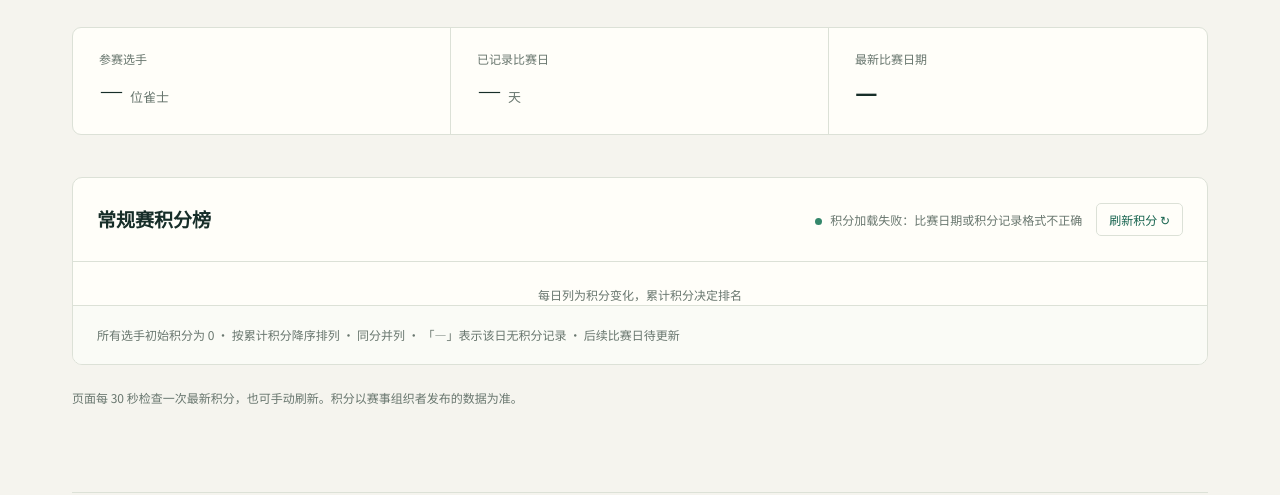
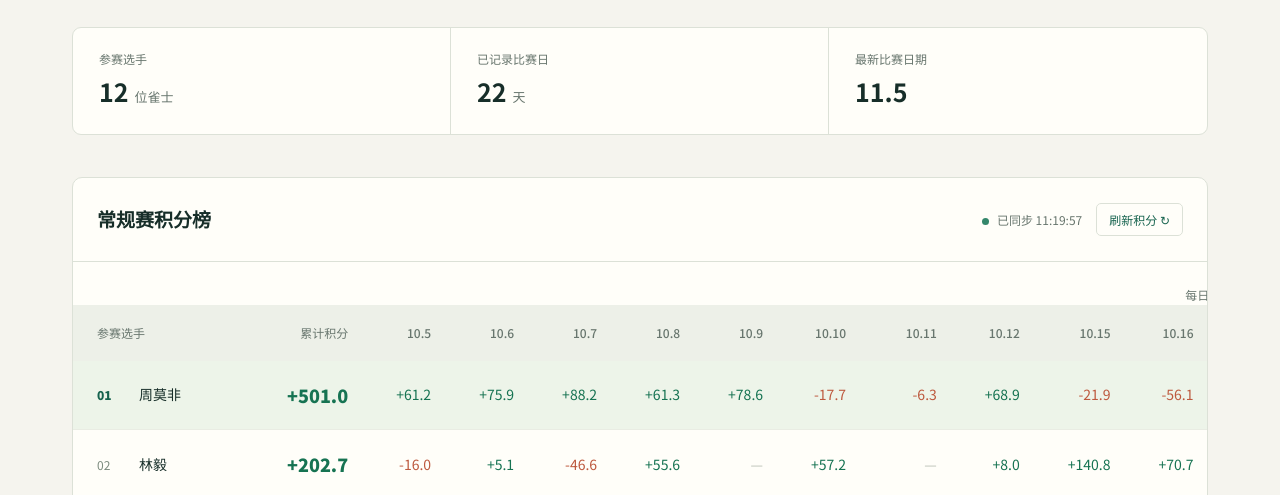
Before and after one commit to nice-nice-star/nice-nice-star.github.io, a plain HTML site: page scoreboard/index.html in a window 1280 px wide. Shown: the part 305-800 px from the top of the page. Drawn offline with Linux system fonts and the light colour scheme.

Commit message:
修复了一些bug

```diff
--- a/scoreboard/index.html
+++ b/scoreboard/index.html
@@ -1,5 +1,5 @@
 <!doctype html>
-<html lang="zh-CN"><head><meta charset="utf-8"><meta name="viewport" content="width=device-width,initial-scale=1"><meta name="description" content="机房争霸杯实时积分榜，查看所有参赛选手的累计积分与每日积分变化。"><title>实时排名 · 机房争霸杯</title><link rel="stylesheet" href="../assets/style.css"><script src="scoreboard.js?v=20261008-2" defer></script></head>
+<html lang="zh-CN"><head><meta charset="utf-8"><meta name="viewport" content="width=device-width,initial-scale=1"><meta name="description" content="机房争霸杯实时积分榜，查看所有参赛选手的累计积分与每日积分变化。"><title>实时排名 · 机房争霸杯</title><link rel="stylesheet" href="../assets/style.css"><script src="scoreboard.js?v=20261105-1" defer></script></head>
 <body><header><nav class="nav" aria-label="主导航"><a class="brand" href="../"><span class="mark">發</span>机房争霸杯</a><div class="navlinks"><a href="../">比赛规则</a><a href="./" aria-current="page">实时排名 ↗</a></div></nav></header>
 <main><section class="hero"><div><div class="eyebrow">THE LEADERBOARD / 常规赛</div><h1>每一局，都算数。</h1><p class="intro">从零开始，凭实力登榜。查看累计积分与每个比赛日的得失。</p></div><div class="tiles" aria-hidden="true"><span class="tile">東</span><span class="tile red">中</span><span class="tile">發</span></div></section>
 <div class="stats"><div class="stat"><small>参赛选手</small><strong id="player-count">—</strong><span>位雀士</span></div><div class="stat"><small>已记录比赛日</small><strong id="date-count">—</strong><span>天</span></div><div class="stat"><small>最新比赛日期</small><strong id="latest-date">—</strong></div></div>
--- a/scoreboard/scoreboard.js
+++ b/scoreboard/scoreboard.js
@@ -12,15 +12,28 @@ function cell(tag, text, className = '') {
 }
 function signed(value) { return `${value > 0 ? '+' : ''}${value.toFixed(1)}`; }
 function color(value) { return value > 0 ? 'positive' : value < 0 ? 'negative' : ''; }
+function normalizeDate(value) {
+  const match = typeof value === 'string' && /^(\d{4})-(\d{1,2})-(\d{1,2})$/.exec(value);
+  if (!match) throw new Error(`比赛日期格式不正确：${value}，请使用 YYYY-MM-DD`);
+  const [, year, month, day] = match;
+  const normalized = `${year}-${month.padStart(2, '0')}-${day.padStart(2, '0')}`;
+  const date = new Date(`${normalized}T00:00:00Z`);
+  if (!Number.isFinite(date.getTime()) || date.toISOString().slice(0, 10) !== normalized) {
+    throw new Error(`比赛日期不存在：${value}`);
+  }
+  return normalized;
+}
 function validate(data) {
-  if (!Array.isArray(data.players) || !data.players.length || data.players.some(p => typeof p !== 'string' || !p.trim()) || new Set(data.players).size !== data.players.length || !Array.isArray(data.dates)) throw new Error('选手名单或比赛记录格式不正确');
-  for (const day of data.dates) {
-    if (!/^\d{4}-\d{2}-\d{2}$/.test(day.date) || !day.changes || typeof day.changes !== 'object' || Array.isArray(day.changes)) throw new Error('比赛日期或积分记录格式不正确');
+  if (!data || !Array.isArray(data.players) || !data.players.length || data.players.some(p => typeof p !== 'string' || !p.trim()) || new Set(data.players).size !== data.players.length || !Array.isArray(data.dates)) throw new Error('选手名单或比赛记录格式不正确');
+  const dates = data.dates.map(day => {
+    if (!day || !day.changes || typeof day.changes !== 'object' || Array.isArray(day.changes)) throw new Error('比赛日期或积分记录格式不正确');
+    const date = normalizeDate(day.date);
     for (const [name, value] of Object.entries(day.changes)) {
       if (!data.players.includes(name) || typeof value !== 'number' || !Number.isFinite(value) || Math.abs(value * 10 - Math.round(value * 10)) > 0.000001) throw new Error(`积分记录不正确：${day.date} ${name}；请检查姓名和分数（最多一位小数）`);
     }
-  }
-  return data;
+    return {...day, date};
+  });
+  return {...data, dates};
 }
 function aggregateDays(records) {
   const dates = new Map();
--- a/scoreboard/scores.json
+++ b/scoreboard/scores.json
@@ -31,8 +31,8 @@
     {"date": "2026-10-29", "changes": {"潘彦": 66.3, "叶梓弘": 6.2, "王中天": -14.1, "余哲伟": -58.4}},
     {"date": "2026-10-29", "changes": {"王中天": 81.4, "余哲伟": 10.9, "周莫非": -32.7, "叶梓弘": -59.6}},
     {"date": "2026-10-30", "changes": {"王中天": 64, "陈嘉年": 7.9, "吴彦儒": -21, "周莫非": -50.9}},
-    {"date": "2026-11-2", "changes": {"周莫非": 56.8, "林毅": 10.1, "余哲伟": -16.5, "潘彦": -50.4}},
-    {"date": "2026-11-5", "changes": {"王中天": 76.7, "周莫非": 6.3, "陈嘉年": -16.8, "余哲伟": -63.2}}
+    {"date": "2026-11-02", "changes": {"周莫非": 56.8, "林毅": 10.1, "余哲伟": -16.5, "潘彦": -50.4}},
+    {"date": "2026-11-05", "changes": {"王中天": 76.7, "周莫非": 6.3, "陈嘉年": -16.8, "余哲伟": -63.2}}
   ],
   "reservedColumns": 3
 }
```
